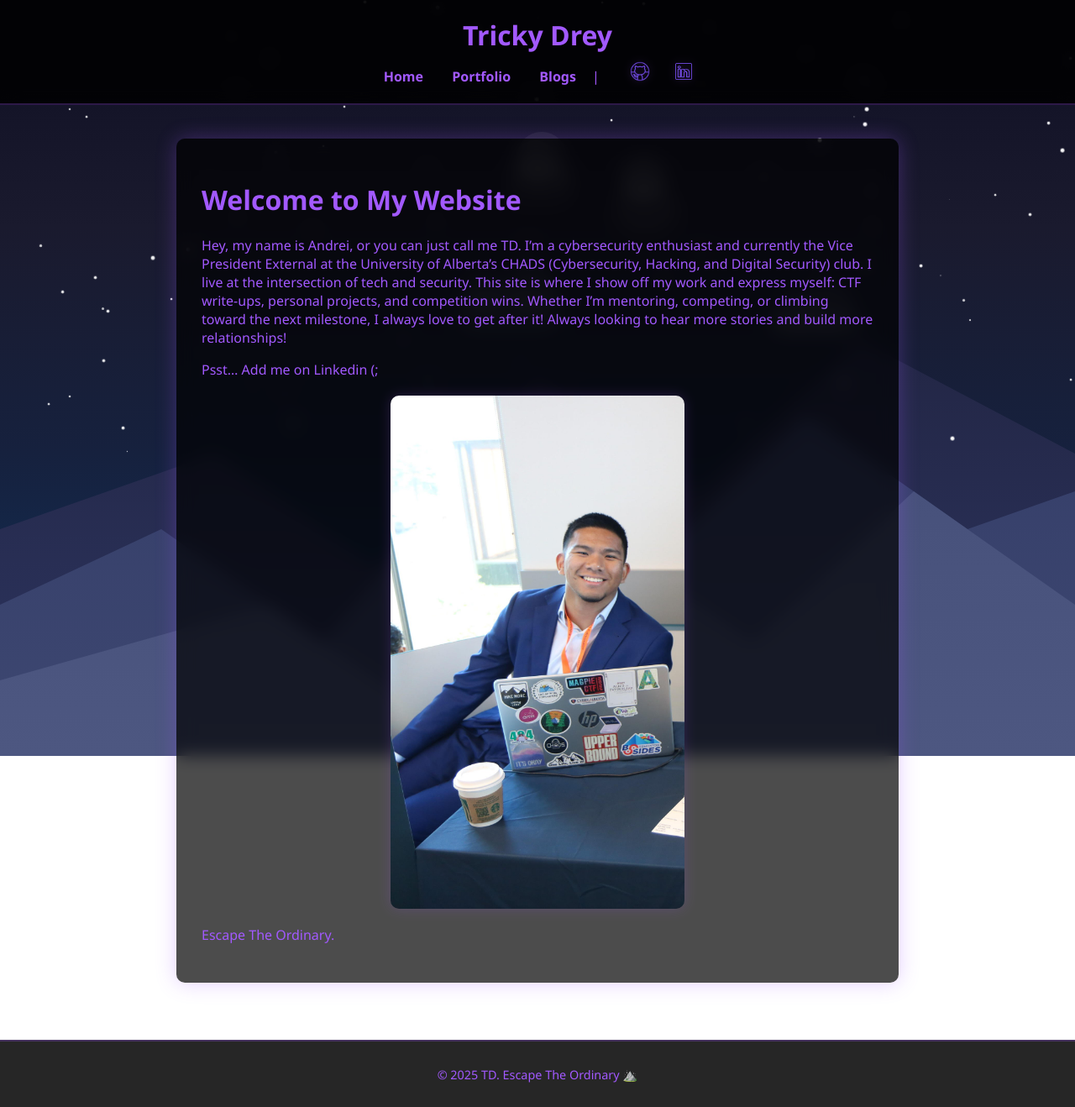
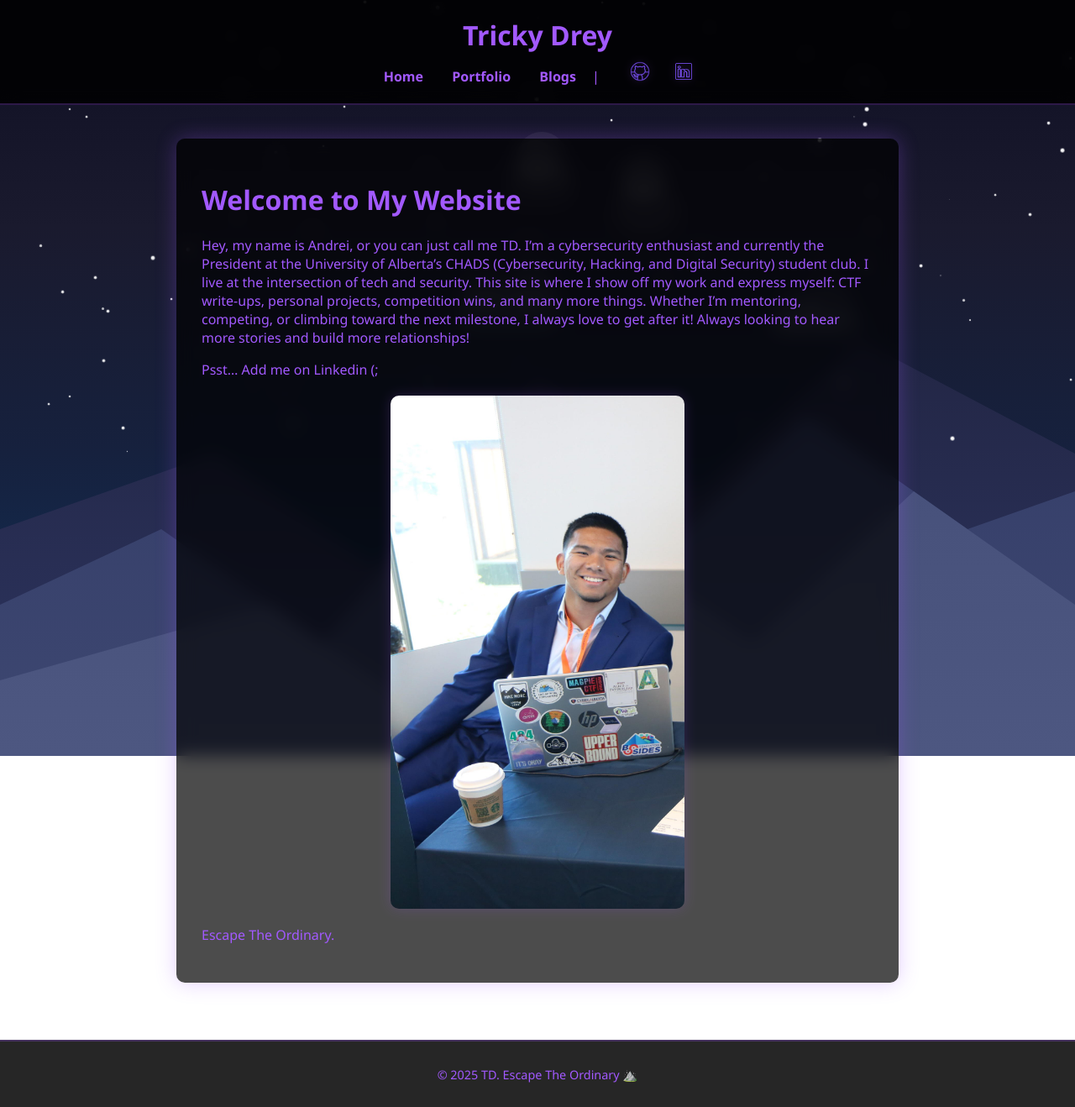
Before and after one commit to AndreiFabon/PersonalWeb, a Jekyll site: the page built from index.markdown, in a window 1280 px wide. Shown: the whole page at 84% size. Built offline with Jekyll 4.4.1, drawn with Linux system fonts in a browser that asks for light colours.

Commit message:
changed index page

```diff
--- a/index.markdown
+++ b/index.markdown
@@ -5,7 +5,7 @@ title: Home
 
 # Welcome to My Website
 
-Hey, my name is Andrei, or you can just call me TD. I’m a cybersecurity enthusiast and currently the Vice President External at the University of Alberta’s CHADS (Cybersecurity, Hacking, and Digital Security) club. I live at the intersection of tech and security. This site is where I show off my work and express myself: CTF write-ups, personal projects, and competition wins. Whether I’m mentoring, competing, or climbing toward the next milestone, I always love to get after it! Always looking to hear more stories and build more relationships!
+Hey, my name is Andrei, or you can just call me TD. I’m a cybersecurity enthusiast and currently the President at the University of Alberta’s CHADS (Cybersecurity, Hacking, and Digital Security) student club. I live at the intersection of tech and security. This site is where I show off my work and express myself: CTF write-ups, personal projects, competition wins, and many more things. Whether I’m mentoring, competing, or climbing toward the next milestone, I always love to get after it! Always looking to hear more stories and build more relationships!
 
 Psst... Add me on Linkedin (;
 
```
